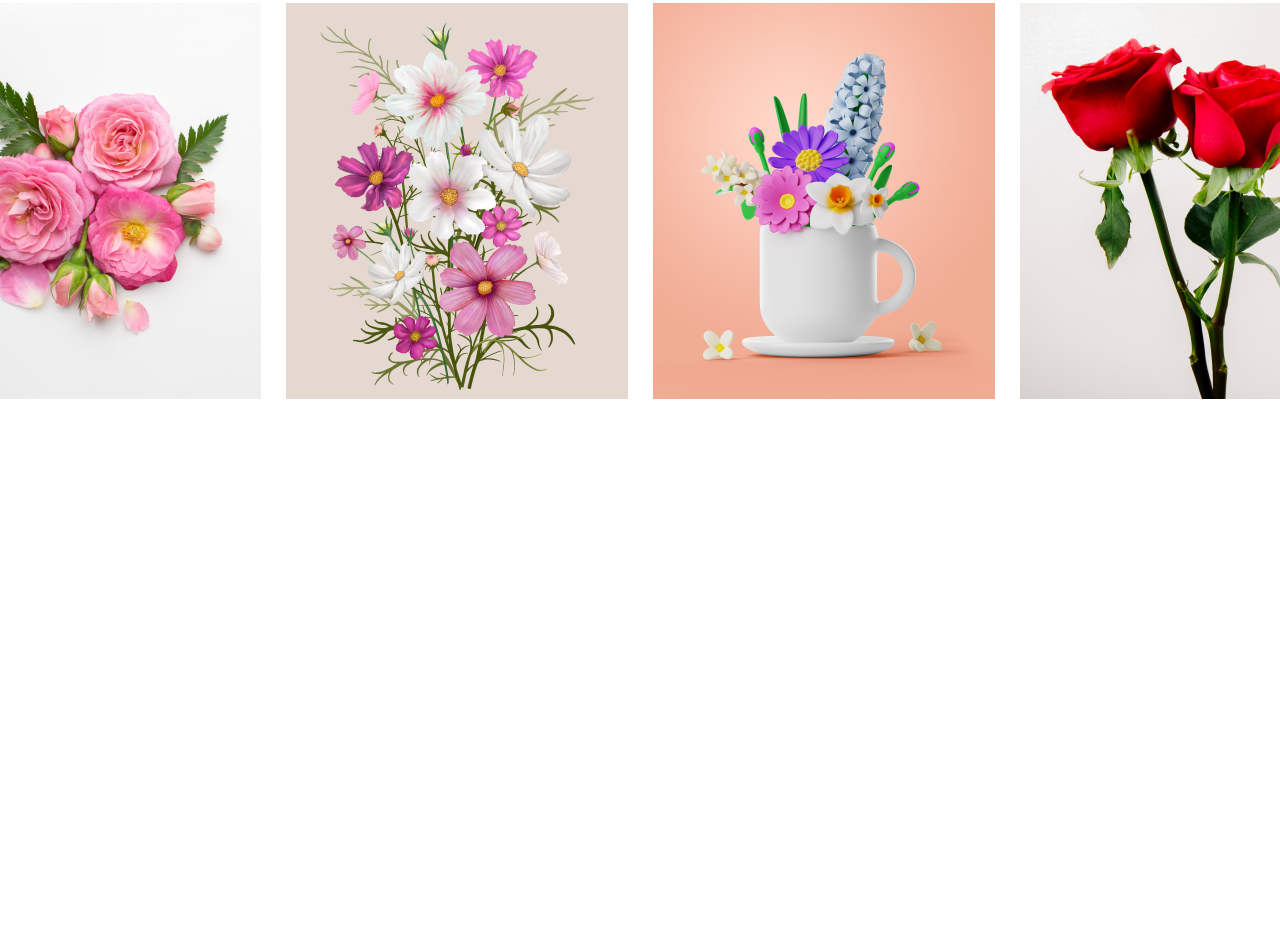
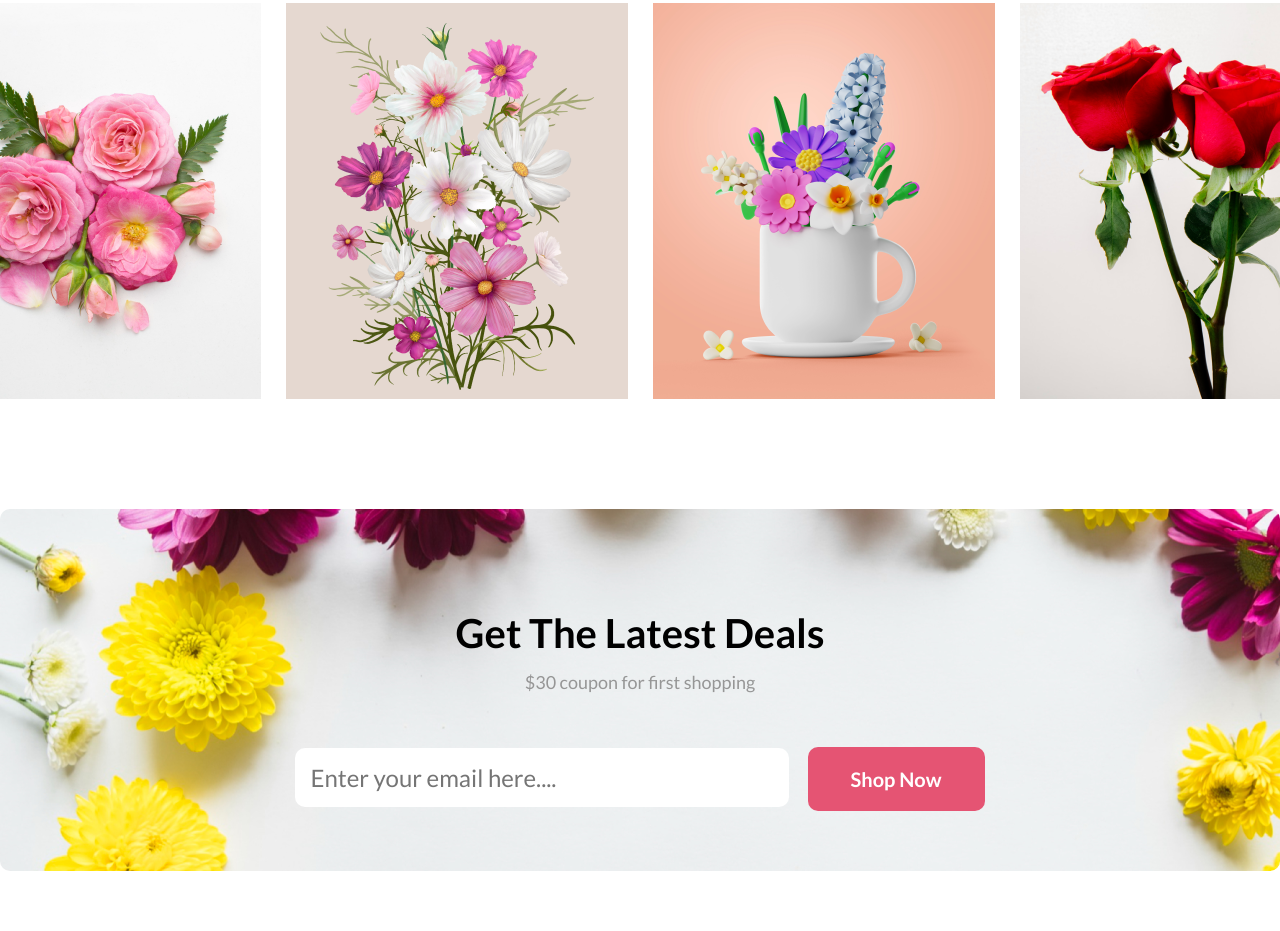
Before and after one commit to Mosarof-Hossen/flower-shop-practice, a plain HTML site: page index.html in a window 1280 px wide. Shown: the part 3076-4007 px from the top of the page. Before the commit the page ends 3525 px from the top, so only its background shows below. Drawn offline with Linux system fonts and the light colour scheme.

Commit message:
contact section added

```diff
--- a/index.html
+++ b/index.html
@@ -98,6 +98,23 @@
             </div>
 
         </section>
+        <!-- contact-section -->
+         <section class="contact-section">
+            <div class="backgra" >
+                <div class="heading-container">
+                    <h1 class="heading-text">Get The Latest Deals</h1>
+                    <p class="heading-p">$30 coupon for first shopping</p>
+                </div>
+                <div>
+                    <form action="#">
+                        <input class="input-fel" type="email" name="email" placeholder="Enter your email here...." id="">
+                        <button class="hero-btn">Shop Now</button>
+                    </form>
+                </div>
+
+            </div>
+
+         </section>
 
 </body>
 </html>
--- a/style.css
+++ b/style.css
@@ -1,52 +1,46 @@
 /* google-font-link */
 
-@import url('https://fonts.googleapis.com/css2?family=Lato:ital,wght@0,100;0,300;0,400;0,700;0,900;1,100;1,300;1,400;1,700;1,900&display=swap');
+@import url("https://fonts.googleapis.com/css2?family=Lato:ital,wght@0,100;0,300;0,400;0,700;0,900;1,100;1,300;1,400;1,700;1,900&display=swap");
 /* google-font-end */
 
-*{
+* {
   padding: 0;
   margin: 0;
-    font-family: "Lato", sans-serif
+  font-family: "Lato", sans-serif;
 }
 
-
-
-
-.banner-section{
+.banner-section {
   background-color: #fceef1;
-
 }
-.hero-section{
+.hero-section {
   max-width: 1440px;
   margin: auto;
   display: flex;
   justify-content: space-between;
   align-items: center;
-
 }
-.hero-content{
+.hero-content {
   max-width: 50%;
   padding: 40px 0;
 }
-.hero-content h1{
+.hero-content h1 {
   font-size: 80px;
   color: #272727;
   font-family: "Lato", sans-serif;
   font-weight: 700;
 }
-.hero-content p{
+.hero-content p {
   font-size: 18px;
   color: #575656;
-    font-family:"Lato";
+  font-family: "Lato";
   font-weight: 400;
   line-height: 30px;
   margin: 20px 0;
 }
-.hero-image{
-
+.hero-image {
 }
-.hero-btn{
-    background-color: #E55473;
+.hero-btn {
+  background-color: #e55473;
   color: white;
   font-size: 20px;
   font-family: "Lato";
@@ -56,44 +50,42 @@
   border: none;
   transition: 2s;
 }
-.hero-btn:hover{
+.hero-btn:hover {
   background: #0789f3;
   color: violet;
 }
 /* hero-section end */
 
 /* feature-section */
-.featur-section{
+.featur-section {
   max-width: 1440px;
   margin: auto;
   padding: 140px 0;
 }
-.heading-container{
+.heading-container {
   max-width: 594px;
   margin: auto;
   text-align: center;
   padding: 40px 0;
-
 }
-.heading-text{
+.heading-text {
   font-size: 40px;
   font-weight: bolder;
 }
-.heading-p{
+.heading-p {
   font-size: 18px;
   font-weight: 400;
   line-height: 30px;
   color: #969696;
   margin: 10px 0;
 }
-.feature-images{
+.feature-images {
   display: grid;
 
-    grid-template-columns: repeat(3,1fr);
+  grid-template-columns: repeat(3, 1fr);
   gap: 80px;
-
 }
-.feature-image-section{
+.feature-image-section {
   width: 100%;
   height: 538px;
   padding: 20px 20px 0 20px;
@@ -102,14 +94,10 @@
   display: flex;
   justify-content: center;
   align-items: center;
-
-
-
 }
-.image-f{
-
+.image-f {
 }
-.f-p{
+.f-p {
   font-size: 24px;
   text-align: center;
   color: #272727;
@@ -119,7 +107,7 @@
 }
 /* feature section end */
 
-.review-section{
+.review-section {
   max-width: 1440px;
   margin: auto;
   background-color: #f4f4f4;
@@ -129,20 +117,20 @@
   padding: 60px;
   text-align: center;
 }
-.review-section p{
+.review-section p {
   margin-top: 10px;
   color: #575656;
 }
 /* hot-deal section  */
-.hot-deal{
+.hot-deal {
   background-color: #fef6f8;
   padding: 20px;
   margin: 70px 0;
 }
-.offer{
+.offer {
   color: #e55473;
 }
-.hot-deal-container{
+.hot-deal-container {
   max-width: 1440px;
   margin: auto;
 
@@ -153,13 +141,13 @@
   text-align: center;
   align-items: center;
 }
-.hot-deal-text{
+.hot-deal-text {
   width: 594px;
 }
-.hot-heading{
+.hot-heading {
   font-size: 40px;
 }
-.hot-text{
+.hot-text {
   font-size: 18px;
   line-height: 30px;
   margin: 30px 0;
@@ -167,7 +155,7 @@
 }
 
 /* all heading section  */
-.heading-container{
+.heading-container {
   max-width: 594px;
   margin: auto;
   text-align: center;
@@ -175,9 +163,30 @@
 }
 
 /* instagram-section */
-.instagram-gallery{
+.instagram-gallery {
   display: flex;
   justify-content: center;
   gap: 25px;
   margin-bottom: 50px;
 }
+/* contact-section */
+.backgra {
+  max-width: 1440px;
+  margin: auto;
+  border-radius: 10px;
+  padding: 60px;
+  text-align: center;
+
+  background-image: url("./Flower\ Asset/Rectangle 9.png");
+}
+.input-fel {
+  width: 40%;
+  font-size: 24px;
+  padding: 15px;
+  border-radius: 10px;
+  margin-right: 15px;
+  border: none;
+}
+.contact-section{
+    padding: 60px 0;
+}
```
Lines whose indentation alone changed are shown as unchanged.
